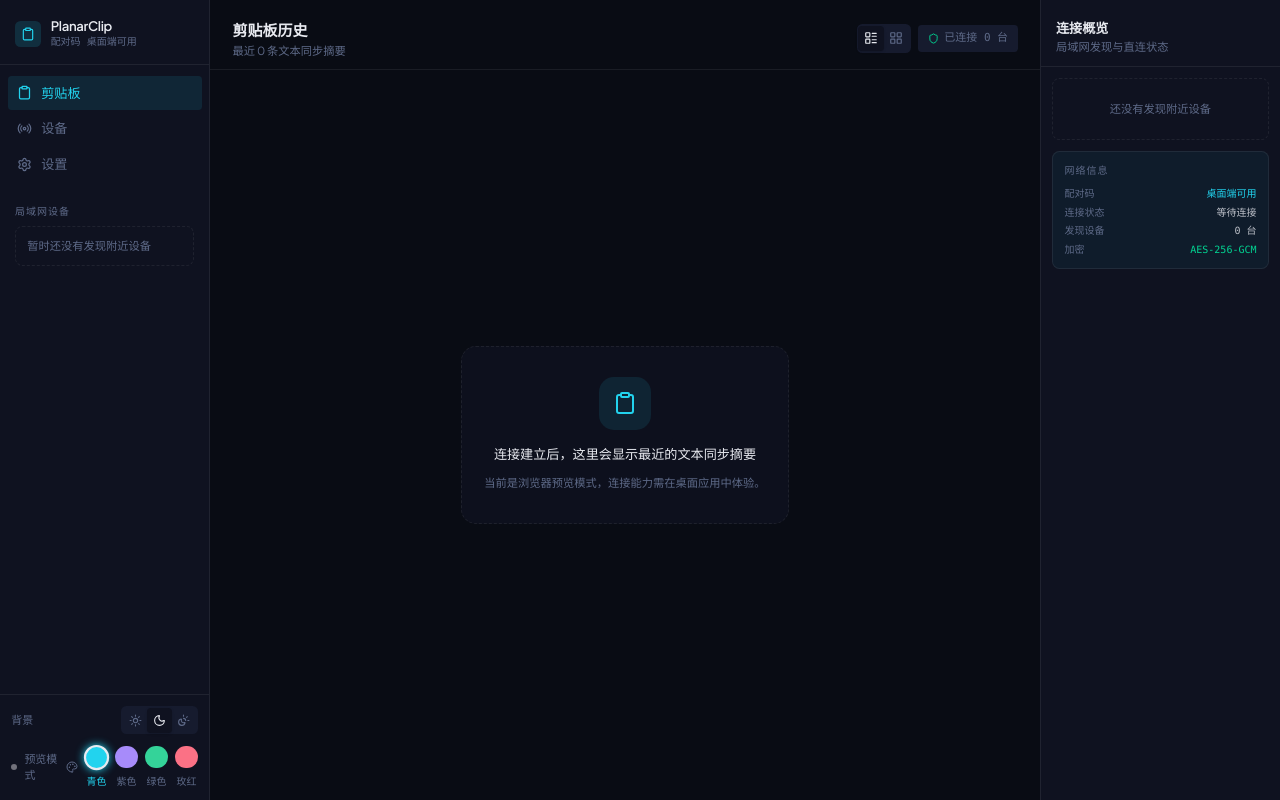
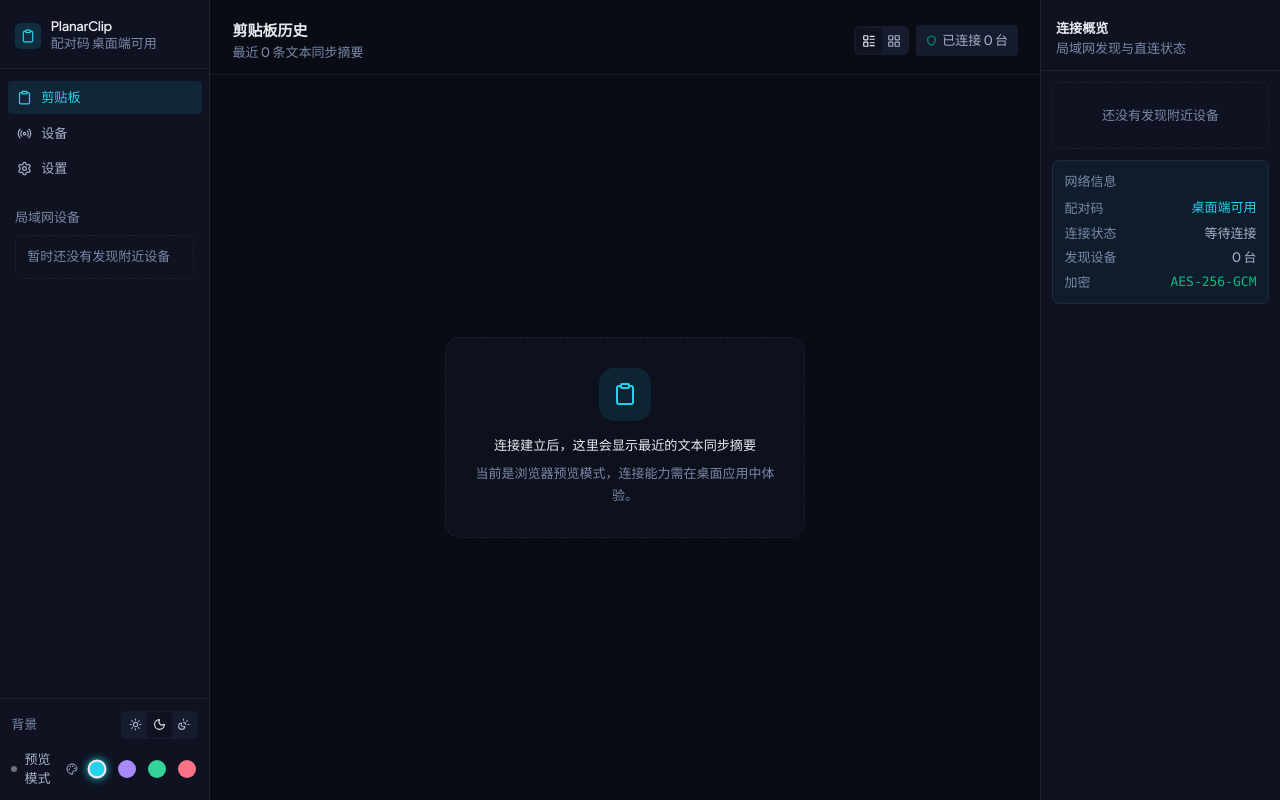
Before and after one commit to planarcat/planarclip, a React (Vite) app in the folder Apps/planarclip/: page / in a window 1280 px wide. Built offline with nearby package versions, Linux system fonts and the light colour scheme.

Commit message:
style: 优化界面文字清晰度与主题色卡尺寸

```diff
--- a/Apps/planarclip/src/app/App.tsx
+++ b/Apps/planarclip/src/app/App.tsx
@@ -1,8 +1,8 @@
 import { invoke, isTauri } from "@tauri-apps/api/core";
 import { useMemo, useState } from "react";
-import { PairingModal } from "./components/overlays/PairingModal";
 import { DevicesPanel } from "./components/layout/DevicesPanel";
 import { Sidebar } from "./components/layout/Sidebar";
+import { PairingModal } from "./components/overlays/PairingModal";
 import { ClipboardPage } from "./components/pages/ClipboardPage";
 import { DevicesPage } from "./components/pages/DevicesPage";
 import { SettingsPage } from "./components/pages/SettingsPage";
@@ -135,7 +135,7 @@ export default function App() {
   });
 
   return (
-    <div className="flex h-screen w-full overflow-hidden bg-background text-foreground" style={{ fontFamily: "'Plus Jakarta Sans', sans-serif" }}>
+    <div className="flex h-screen w-full overflow-hidden bg-background text-foreground">
       <Sidebar
         activeNav={activeNav}
         devices={devices}
--- a/Apps/planarclip/src/app/components/common/SettingBadge.tsx
+++ b/Apps/planarclip/src/app/components/common/SettingBadge.tsx
@@ -21,5 +21,5 @@ export function SettingBadge({ availability }: SettingBadgeProps) {
             className: "border-border bg-secondary text-muted-foreground",
           };
 
-  return <span className={`shrink-0 rounded-full border px-2.5 py-1 text-[10px] font-medium ${config.className}`}>{config.label}</span>;
+  return <span className={`shrink-0 rounded-full border px-2.5 py-1 text-xs font-medium ${config.className}`}>{config.label}</span>;
 }
--- a/Apps/planarclip/src/app/components/common/ThemeSwatch.tsx
+++ b/Apps/planarclip/src/app/components/common/ThemeSwatch.tsx
@@ -12,18 +12,16 @@ export function ThemeSwatch({ currentTheme, selectedTheme, isDark, onChange }: T
 
   return (
     <button
+      aria-label={currentTheme.label}
       onClick={() => onChange(currentTheme)}
-      className="group flex flex-col items-center gap-1.5"
+      className="group flex h-6 w-6 items-center justify-center rounded-md"
       title={currentTheme.label}
       type="button"
     >
       <span
-        className={`h-6 w-6 rounded-full border-2 transition-transform group-hover:scale-110 ${selectedTheme.id === currentTheme.id ? "scale-110 border-foreground" : "border-transparent"}`}
+        className={`h-[18px] w-[18px] rounded-full border-2 transition-transform group-hover:scale-105 ${selectedTheme.id === currentTheme.id ? "scale-105 border-foreground" : "border-transparent"}`}
         style={{ background: color, boxShadow: selectedTheme.id === currentTheme.id ? `0 0 8px ${color}` : "none" }}
       />
-      <span className={`font-mono text-[10px] ${selectedTheme.id === currentTheme.id ? "text-primary" : "text-muted-foreground"}`}>
-        {currentTheme.label}
-      </span>
     </button>
   );
 }
--- a/Apps/planarclip/src/app/components/layout/DevicesPanel.tsx
+++ b/Apps/planarclip/src/app/components/layout/DevicesPanel.tsx
@@ -17,7 +17,7 @@ export function DevicesPanel({ devices, pairingCode, status }: DevicesPanelProps
     <aside className="h-full w-60 shrink-0 overflow-y-auto border-l border-border bg-card xl:w-64">
       <div className="border-b border-border px-4 pb-3 pt-5">
         <p className="text-sm font-semibold text-foreground">连接概览</p>
-        <p className="mt-0.5 text-xs text-muted-foreground">局域网发现与直连状态</p>
+        <p className="mt-0.5 text-[13px] font-medium text-muted-foreground">局域网发现与直连状态</p>
       </div>
       <div className="space-y-2 p-3">
         {devices.length > 0 ? (
@@ -29,54 +29,56 @@ export function DevicesPanel({ devices, pairingCode, status }: DevicesPanelProps
                     <OsIcon os={device.os} size={14} />
                   </div>
                   <div>
-                    <p className="text-xs font-medium leading-none text-foreground">{device.name}</p>
-                    <p className="mt-0.5 font-mono text-[10px] text-muted-foreground">
+                    <p className="text-[13px] font-medium leading-none text-foreground">{device.name}</p>
+                    <p className="mt-0.5 text-[13px] font-medium text-muted-foreground">
                       {device.os === "macos" ? "macOS 系统" : "Windows 系统"}
                     </p>
                   </div>
                 </div>
                 <StatusDot status={device.status} />
               </div>
-              <div className="space-y-1">
+              <div className="space-y-1.5">
                 {[
-                  { label: "连接地址", value: device.address, className: "text-foreground/80" },
+                  { label: "连接地址", value: device.address, className: "text-secondary-foreground", mono: true },
                   {
                     label: "状态",
                     value: device.status === "connected" ? "已连接" : device.source === "discovery" ? "已发现" : "离线",
-                    className: device.status === "connected" ? "text-emerald-400" : "text-amber-400",
+                    className: device.status === "connected" ? "text-emerald-500" : "text-amber-500",
+                    mono: false,
                   },
-                  { label: "最近活跃", value: relativeTime(device.lastSeen), className: "text-foreground/70" },
+                  { label: "最近活跃", value: relativeTime(device.lastSeen), className: "text-secondary-foreground", mono: false },
                 ].map((row) => (
-                  <div key={row.label} className="flex items-center justify-between gap-3">
-                    <span className="text-[10px] text-muted-foreground">{row.label}</span>
-                    <span className={`truncate font-mono text-[10px] ${row.className}`}>{row.value}</span>
+                  <div key={row.label} className="flex items-center justify-between gap-3 leading-5">
+                    <span className="text-[13px] font-medium text-muted-foreground">{row.label}</span>
+                    <span className={`truncate text-[13px] font-medium ${row.mono ? "font-mono" : ""} ${row.className}`}>{row.value}</span>
                   </div>
                 ))}
               </div>
             </div>
           ))
         ) : (
-          <div className="rounded-lg border border-dashed border-border px-3 py-6 text-center text-xs text-muted-foreground">
+          <div className="rounded-lg border border-dashed border-border px-3 py-6 text-center text-[13px] font-medium text-muted-foreground">
             还没有发现附近设备
           </div>
         )}
       </div>
       <div className="mx-3 mb-3 rounded-lg border border-border bg-primary/5 p-3">
-        <p className="mb-2 font-mono text-[10px] uppercase tracking-widest text-muted-foreground">网络信息</p>
-        <div className="space-y-1">
+        <p className="mb-2 text-[13px] font-medium text-muted-foreground">网络信息</p>
+        <div className="space-y-1.5">
           {[
-            { label: "配对码", value: pairingCode, className: "text-primary" },
+            { label: "配对码", value: pairingCode, className: "text-primary", mono: true },
             {
               label: "连接状态",
               value: status === "online" ? "已连接" : status === "connecting" ? "连接中" : "等待连接",
-              className: status === "online" ? "text-emerald-400" : status === "connecting" ? "text-amber-400" : "text-foreground/80",
+              className: status === "online" ? "text-emerald-500" : status === "connecting" ? "text-amber-500" : "text-secondary-foreground",
+              mono: false,
             },
-            { label: "发现设备", value: `${devices.length} 台`, className: "text-foreground/80" },
-            { label: "加密", value: "AES-256-GCM", className: "text-emerald-400" },
+            { label: "发现设备", value: `${devices.length} 台`, className: "text-secondary-foreground", mono: false },
+            { label: "加密", value: "AES-256-GCM", className: "text-emerald-500", mono: true },
           ].map((row) => (
-            <div key={row.label} className="flex justify-between gap-3">
-              <span className="text-[10px] text-muted-foreground">{row.label}</span>
-              <span className={`font-mono text-[10px] ${row.className}`}>{row.value}</span>
+            <div key={row.label} className="flex justify-between gap-3 leading-5">
+              <span className="text-[13px] font-medium text-muted-foreground">{row.label}</span>
+              <span className={`text-[13px] font-medium ${row.mono ? "font-mono" : ""} ${row.className}`}>{row.value}</span>
             </div>
           ))}
         </div>
--- a/Apps/planarclip/src/app/components/layout/Sidebar.tsx
+++ b/Apps/planarclip/src/app/components/layout/Sidebar.tsx
@@ -58,7 +58,7 @@ export function Sidebar({
           </div>
           <div>
             <p className="text-sm font-semibold leading-none tracking-tight text-foreground">PlanarClip</p>
-            <p className="mt-0.5 font-mono text-[10px] text-muted-foreground">{identityLabel}</p>
+            <p className="mt-0.5 text-[13px] font-medium text-muted-foreground">{identityLabel}</p>
           </div>
         </div>
       </div>
@@ -68,10 +68,10 @@ export function Sidebar({
           <button
             key={item.id}
             onClick={() => onNavigate(item.id)}
-            className={`flex w-full items-center gap-2.5 rounded px-2.5 py-2 text-sm transition-colors ${
+            className={`flex w-full items-center gap-2.5 rounded px-2.5 py-2 text-sm font-medium transition-colors ${
               activeNav === item.id
                 ? "bg-primary/10 text-primary"
-                : "text-muted-foreground hover:bg-secondary hover:text-foreground"
+                : "text-secondary-foreground hover:bg-secondary hover:text-foreground"
             }`}
             type="button"
           >
@@ -82,23 +82,23 @@ export function Sidebar({
       </nav>
 
       <div className="px-4 pb-2 pt-4">
-        <p className="mb-2 font-mono text-[10px] uppercase tracking-widest text-muted-foreground">局域网设备</p>
+        <p className="mb-2 text-[13px] font-medium text-muted-foreground">局域网设备</p>
         {devices.length > 0 ? (
           <div className="space-y-1.5">
             {devices.map((device) => (
               <div key={device.id} className="flex items-center justify-between gap-2">
                 <div className="flex min-w-0 items-center gap-2">
                   <StatusDot status={device.status} />
-                  <span className="truncate text-xs text-foreground">{device.name}</span>
+                  <span className="truncate text-[13px] font-medium text-foreground">{device.name}</span>
                 </div>
-                <span className="shrink-0 font-mono text-[10px] text-muted-foreground">
+                <span className="shrink-0 text-[13px] font-medium text-secondary-foreground">
                   {device.status === "connected" ? "在线" : "可发现"}
                 </span>
               </div>
             ))}
           </div>
         ) : (
-          <div className="rounded-lg border border-dashed border-border px-3 py-3 text-xs text-muted-foreground">
+          <div className="rounded-lg border border-dashed border-border px-3 py-3 text-[13px] font-medium text-muted-foreground">
             暂时还没有发现附近设备
           </div>
         )}
@@ -106,7 +106,7 @@ export function Sidebar({
 
       <div className="mt-auto space-y-3 border-t border-border px-3 pb-3 pt-3">
         <div className="flex items-center justify-between gap-2">
-          <span className="text-[11px] text-muted-foreground">背景</span>
+          <span className="text-[13px] font-medium text-muted-foreground">背景</span>
           <div className="flex items-center rounded-md bg-secondary p-0.5">
             {[
               { id: "light" as const, label: "浅色", icon: <Sun size={13} /> },
@@ -117,7 +117,7 @@ export function Sidebar({
                 key={option.id}
                 onClick={() => setColorScheme(option.id)}
                 title={option.label}
-                className={`rounded p-1.5 transition-colors ${colorScheme === option.id ? "bg-card text-foreground shadow-sm" : "text-muted-foreground hover:text-foreground"}`}
+                className={`rounded p-1.5 transition-colors ${colorScheme === option.id ? "bg-card text-foreground shadow-sm" : "text-secondary-foreground hover:text-foreground"}`}
                 type="button"
               >
                 {option.icon}
@@ -127,9 +127,9 @@ export function Sidebar({
         </div>
         <div className="flex items-center gap-2">
           <div className={`h-1.5 w-1.5 shrink-0 rounded-full ${statusClassName}`} />
-          <span className="text-[11px] text-muted-foreground">{statusLabel}</span>
+          <span className="text-[13px] font-medium text-secondary-foreground">{statusLabel}</span>
           <div className="ml-auto flex items-center gap-2">
-            <Palette size={12} className="text-muted-foreground" />
+            <Palette size={12} className="text-secondary-foreground" />
             <div className="flex items-center gap-2">
               {THEME_COLORS.map((currentTheme) => (
                 <ThemeSwatch
--- a/Apps/planarclip/src/app/components/pages/ClipboardPage.tsx
+++ b/Apps/planarclip/src/app/components/pages/ClipboardPage.tsx
@@ -23,13 +23,13 @@ export function ClipboardPage({ clips, devices, viewMode, setViewMode, status, s
       <div className="flex shrink-0 items-center justify-between border-b border-border px-4 pb-3 pt-5 md:px-6">
         <div>
           <h1 className="text-base font-semibold text-foreground">剪贴板历史</h1>
-          <p className="mt-0.5 text-xs text-muted-foreground">最近 {clips.length} 条文本同步摘要</p>
+          <p className="mt-0.5 text-[13px] font-medium text-muted-foreground">最近 {clips.length} 条文本同步摘要</p>
         </div>
         <div className="flex items-center gap-2">
           <div className="flex items-center rounded-md bg-secondary p-0.5">
             <button
               onClick={() => setViewMode("list")}
-              className={`rounded p-1.5 transition-colors ${viewMode === "list" ? "bg-card text-foreground shadow-sm" : "text-muted-foreground hover:text-foreground"}`}
+              className={`rounded p-1.5 transition-colors ${viewMode === "list" ? "bg-card text-foreground shadow-sm" : "text-secondary-foreground hover:text-foreground"}`}
               title="列表视图"
               type="button"
             >
@@ -37,15 +37,15 @@ export function ClipboardPage({ clips, devices, viewMode, setViewMode, status, s
             </button>
             <button
               onClick={() => setViewMode("grid")}
-              className={`rounded p-1.5 transition-colors ${viewMode === "grid" ? "bg-card text-foreground shadow-sm" : "text-muted-foreground hover:text-foreground"}`}
+              className={`rounded p-1.5 transition-colors ${viewMode === "grid" ? "bg-card text-foreground shadow-sm" : "text-secondary-foreground hover:text-foreground"}`}
               title="网格视图"
               type="button"
             >
               <LayoutGrid size={14} />
             </button>
           </div>
-          <div className="flex items-center gap-1.5 rounded bg-secondary px-2.5 py-1.5 font-mono text-[11px] text-muted-foreground">
-            <Shield size={11} className="text-emerald-400" />
+          <div className="flex items-center gap-1.5 rounded bg-secondary px-2.5 py-1.5 text-[13px] font-medium text-secondary-foreground">
+            <Shield size={11} className="text-emerald-500" />
             已连接 {connectedCount} 台
           </div>
         </div>
@@ -60,14 +60,13 @@ export function ClipboardPage({ clips, devices, viewMode, setViewMode, status, s
             <p className="text-sm font-medium text-foreground">
               {status === "online" ? "等待新的文本同步" : "连接建立后，这里会显示最近的文本同步摘要"}
             </p>
-            <p className="mt-2 text-xs leading-6 text-muted-foreground">{statusMessage}</p>
+            <p className="mt-2 text-[13px] font-medium leading-6 text-muted-foreground">{statusMessage}</p>
           </div>
         </div>
       ) : viewMode === "list" ? (
         <div className="flex-1">
           {clips.map((clip) => {
             const sourceLine = clip.direction === "received" ? `来自 ${clip.sourceLabel}` : `从 ${clip.sourceLabel} 发出`;
-            const statusLine = clip.direction === "received" ? "已写入这台设备的剪贴板" : "已广播到当前连接会话";
 
             return (
               <div key={clip.id} className="group border-b border-border px-4 py-4 transition-colors last:border-0 hover:bg-secondary/40 md:px-6">
@@ -75,20 +74,14 @@ export function ClipboardPage({ clips, devices, viewMode, setViewMode, status, s
                   <ClipTypeIcon type={clip.type} />
                   <div className="min-w-0 flex-1">
                     <div className="mb-1.5 flex items-center gap-2">
-                      <span className="font-mono text-[11px] text-primary/80">{sourceLine}</span>
-                      <span className="ml-auto shrink-0 font-mono text-[10px] text-muted-foreground">{relativeTime(clip.timestamp)}</span>
-                      <span className="shrink-0 font-mono text-[10px] text-muted-foreground">{clip.size}</span>
+                      <span className="text-[13px] font-medium text-primary">{sourceLine}</span>
+                      <span className="ml-auto shrink-0 text-[13px] font-medium text-muted-foreground">{relativeTime(clip.timestamp)}</span>
+                      <span className="shrink-0 font-mono text-[13px] font-medium text-secondary-foreground">{clip.size}</span>
                       <div className="opacity-0 transition-opacity group-hover:opacity-100">
                         <CopyButton text={clip.content} />
                       </div>
                     </div>
-                    <p className="line-clamp-3 whitespace-pre-wrap break-all font-mono text-sm leading-relaxed text-foreground/85">
-                      {clip.content}
-                    </p>
-                    <div className="mt-2 flex items-center gap-1 font-mono text-[10px] text-emerald-400/70">
-                      <Zap size={9} />
-                      {statusLine}
-                    </div>
+                    <p className="line-clamp-3 whitespace-pre-wrap break-all text-sm leading-relaxed text-foreground/90">{clip.content}</p>
                   </div>
                 </div>
               </div>
@@ -105,17 +98,17 @@ export function ClipboardPage({ clips, devices, viewMode, setViewMode, status, s
                 <div className="flex flex-1 flex-col gap-2 p-3">
                   <div className="flex items-center gap-2">
                     <ClipTypeIcon type={clip.type} />
-                    <span className="truncate font-mono text-[11px] text-primary/80">{sourceLine}</span>
+                    <span className="truncate text-[13px] font-medium text-primary">{sourceLine}</span>
                     <div className="ml-auto opacity-0 transition-opacity group-hover:opacity-100">
                       <CopyButton text={clip.content} />
                     </div>
                   </div>
-                  <p className="line-clamp-4 flex-1 whitespace-pre-wrap break-all font-mono text-xs leading-relaxed text-foreground/80">
+                  <p className="line-clamp-4 flex-1 whitespace-pre-wrap break-all text-sm leading-relaxed text-foreground/90">
                     {clip.content}
                   </p>
                   <div className="mt-auto flex items-center justify-between border-t border-border pt-2">
-                    <span className="font-mono text-[10px] text-muted-foreground">{relativeTime(clip.timestamp)}</span>
-                    <span className="font-mono text-[10px] text-muted-foreground">{clip.size}</span>
+                    <span className="text-[13px] font-medium text-muted-foreground">{relativeTime(clip.timestamp)}</span>
+                    <span className="font-mono text-[13px] font-medium text-secondary-foreground">{clip.size}</span>
                   </div>
                 </div>
               </div>
--- a/Apps/planarclip/src/styles/index.css
+++ b/Apps/planarclip/src/styles/index.css
@@ -19,7 +19,7 @@
   --secondary: #e4eaf3;
   --secondary-foreground: #334155;
   --muted: #e8edf5;
-  --muted-foreground: #64748b;
+  --muted-foreground: #55657d;
   --accent: #e0f2fe;
   --accent-foreground: #0c4a6e;
   --destructive: #dc2626;
@@ -59,7 +59,7 @@
   --secondary: #161b2e;
   --secondary-foreground: #a8b0c8;
   --muted: #141826;
-  --muted-foreground: #5e6a88;
+  --muted-foreground: #7a88a7;
   --accent: #0e7490;
   --accent-foreground: #e8eaf0;
   --destructive: #ef4444;
@@ -141,6 +141,10 @@
     margin: 0;
     min-width: 100vw;
     min-height: 100vh;
+    font-family: "Plus Jakarta Sans", "Segoe UI", "Microsoft YaHei UI", "PingFang SC", "Noto Sans SC", sans-serif;
+    text-rendering: optimizeLegibility;
+    -webkit-font-smoothing: antialiased;
+    -moz-osx-font-smoothing: grayscale;
   }
 
   #root {
@@ -174,18 +178,5 @@
   label {
     font-size: var(--text-base);
     font-weight: var(--font-weight-medium);
-    line-height: 1.5;
-  }
-
-  button {
-    font-size: var(--text-base);
-    font-weight: var(--font-weight-medium);
-    line-height: 1.5;
-  }
-
-  input {
-    font-size: var(--text-base);
-    font-weight: var(--font-weight-normal);
-    line-height: 1.5;
   }
 }
```
Also changed, not shown: Apps/planarclip/src/app/components/overlays/PairingModal.tsx (+19 -19 lines), Apps/planarclip/src/app/components/pages/DevicesPage.tsx (+8 -8 lines), Apps/planarclip/src/app/components/pages/SettingsPage.tsx (+9 -9 lines).
